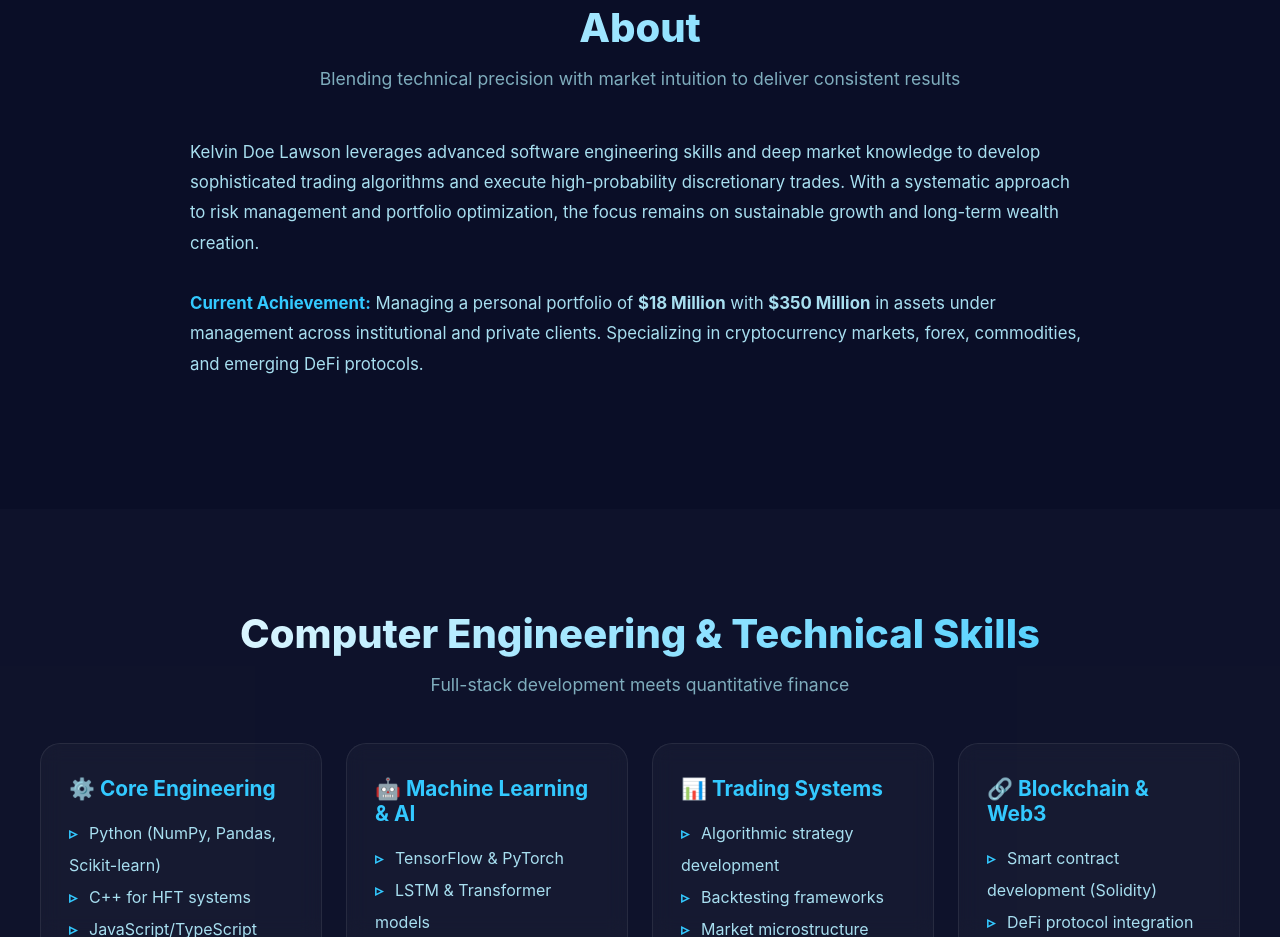
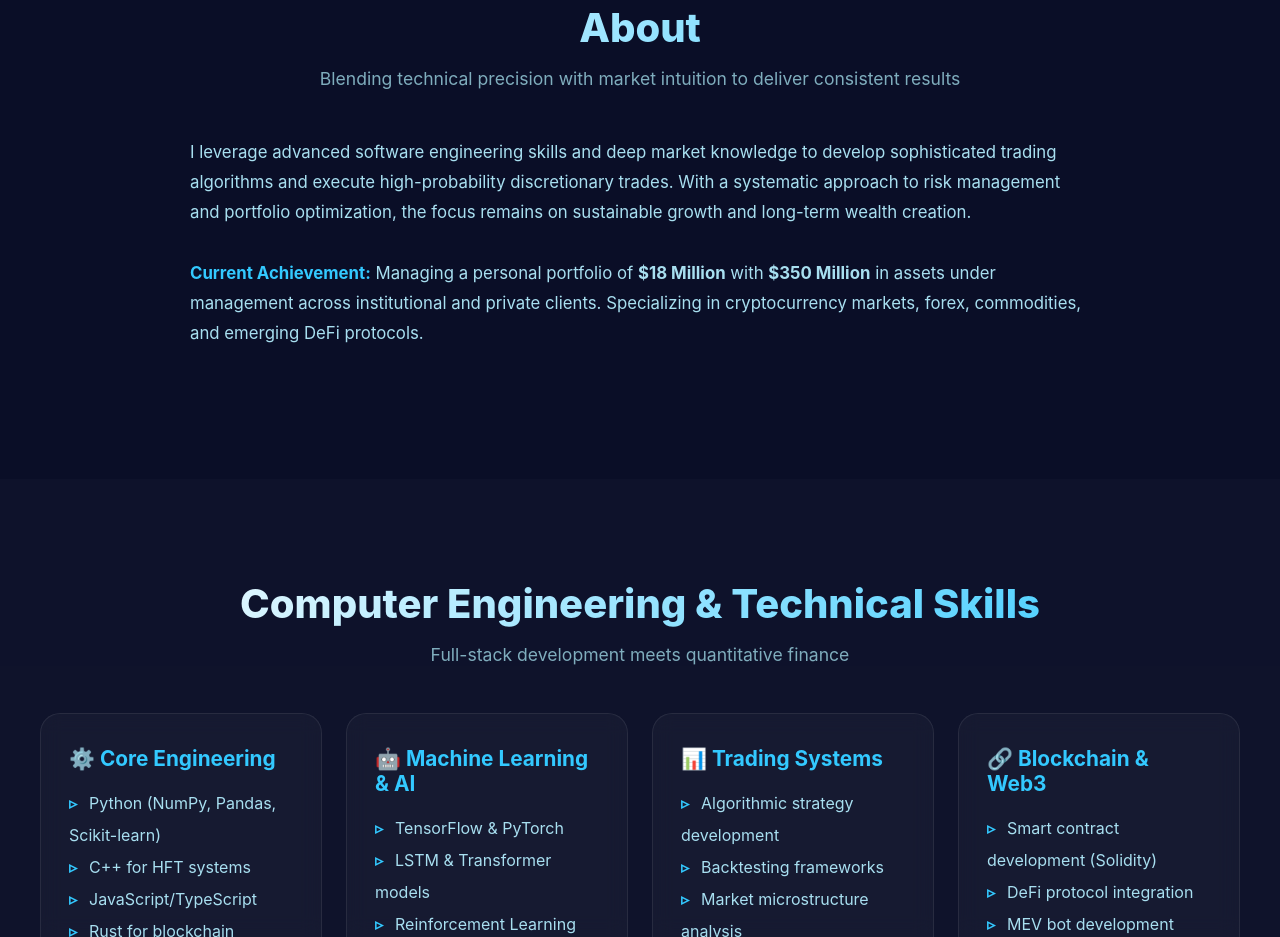
Before and after one commit to derrickheart345/kkdl26, a plain HTML site: page index.html in a window 1280 px wide. Shown: the part 897-1834 px from the top of the page. Drawn offline with nearby package versions, Linux system fonts and the light colour scheme.

Commit message:
Add files via upload

```diff
--- a/index.html
+++ b/index.html
@@ -540,7 +540,7 @@
       Blending technical precision with market intuition to deliver consistent results
     </p>
     <div style="max-width: 900px; margin: 0 auto; color: #a8dff0; line-height: 1.8; font-size: 1.05rem;">
-      Kelvin Doe Lawson leverages advanced software engineering skills and deep market knowledge to develop
+      I leverage advanced software engineering skills and deep market knowledge to develop
       sophisticated trading algorithms and execute high-probability discretionary trades. With a systematic
       approach to risk management and portfolio optimization, the focus remains on sustainable growth and
       long-term wealth creation.
```
